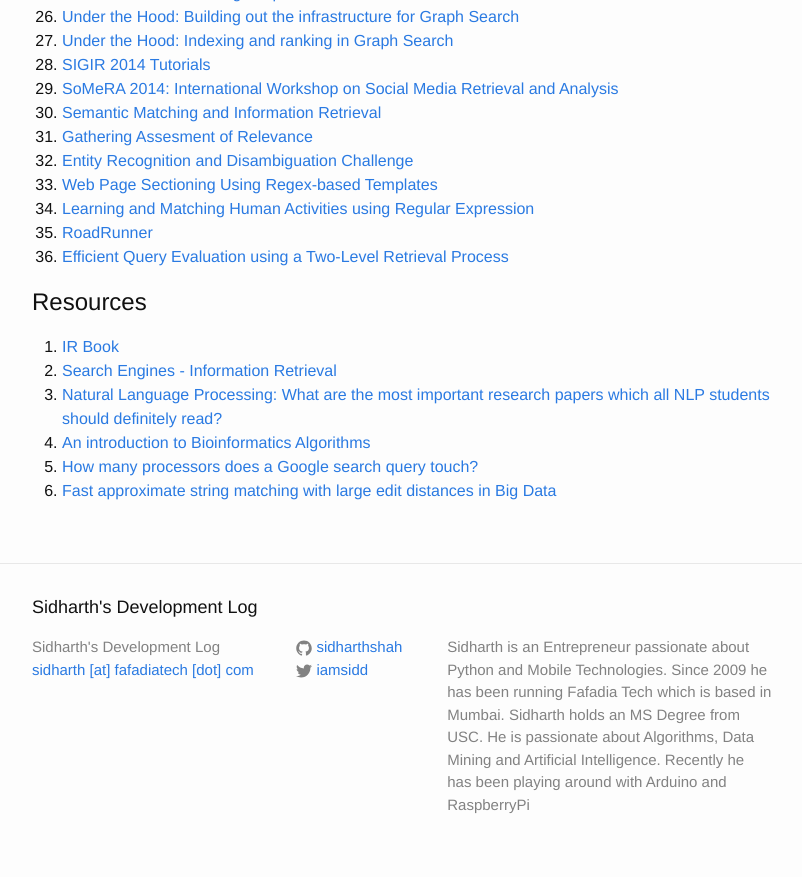
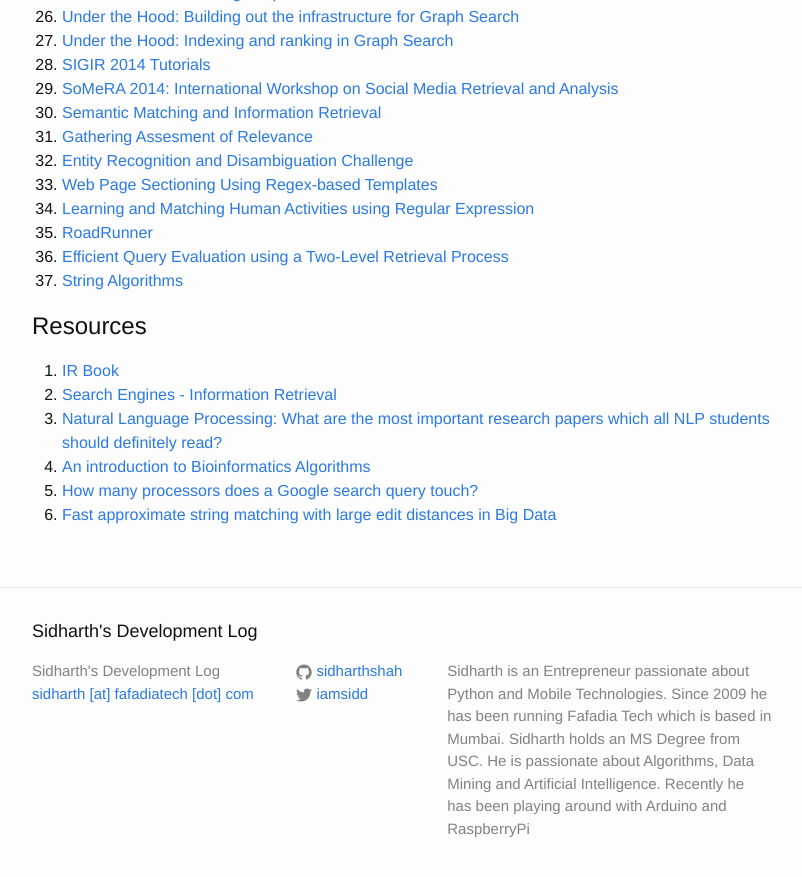
Before and after one commit to sidharthshah/sidharthshah.github.com, a Jekyll site: the page built from information-retrieval.md, in a window 1280 px wide and 900 px high, scrolled down 1566 px. Shown: the top 877 px of the window, without its empty margins (238-1040 px from the left). Built offline with Jekyll 4.4.1, drawn with Linux system fonts in a browser that asks for light colours.

Commit message:
added link for String algorithms

```diff
--- a/information-retrieval.md
+++ b/information-retrieval.md
@@ -74,6 +74,7 @@
 34. [Learning and Matching Human Activities using Regular Expression](http://www.researchgate.net/profile/Nicola_Conci/publication/224201280_Learning_and_matching_human_activities_using_regular_expressions/links/0deec519ba76fd81d6000000.pdf)
 35. [RoadRunner](http://www.vldb.org/conf/2001/P109.pdf)
 36. [Efficient Query Evaluation using a Two-Level Retrieval Process](http://cis.poly.edu/westlab/papers/cntdstrb/p426-broder.pdf)
+37. [String Algorithms](http://web.stanford.edu/class/cs97si/10-string-algorithms.pdf)
 
 Resources
 =========
```
